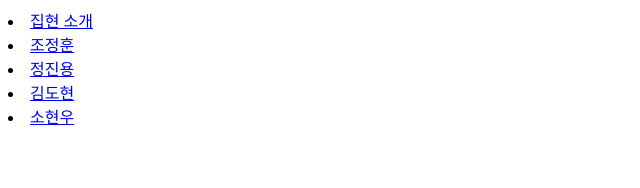
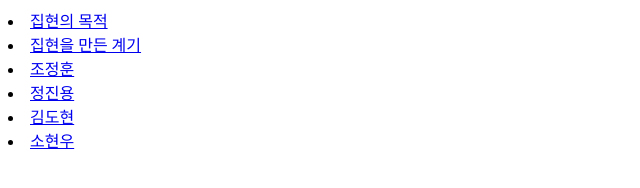
Before and after one commit to chsurvey/chsurvey.github.io, a plain HTML site: page index.html in a window 1280 px wide. Shown: the whole page, without its empty margins (0-640 px from the left). Drawn offline with Linux system fonts and the light colour scheme.

Commit message:
Update index.html

```diff
--- a/index.html
+++ b/index.html
@@ -10,11 +10,18 @@
 <body>
     <title>HAS_protocol</title>
     <ui>
-        <li><a href=person/study_intro.html>집현 소개</a></li>
+        <li>
+            <a href=person/subject.html>집현의 목적</a>
+        </li>
+        <li>
+            <a href=person/explanation/study_intro.html>집현을 만든 계기</a>
+        </li>
         <li>
             <a href=person/jh/jh.html>조정훈</a>
         </li>
-        <li><a href=person/jy/jy.html>정진용</a></li>
+        <li>
+            <a href=person/jy/jy.html>정진용</a>
+        </li>
         <li>
             <a href=person/dh.html>김도현</a>
         </li>
```
